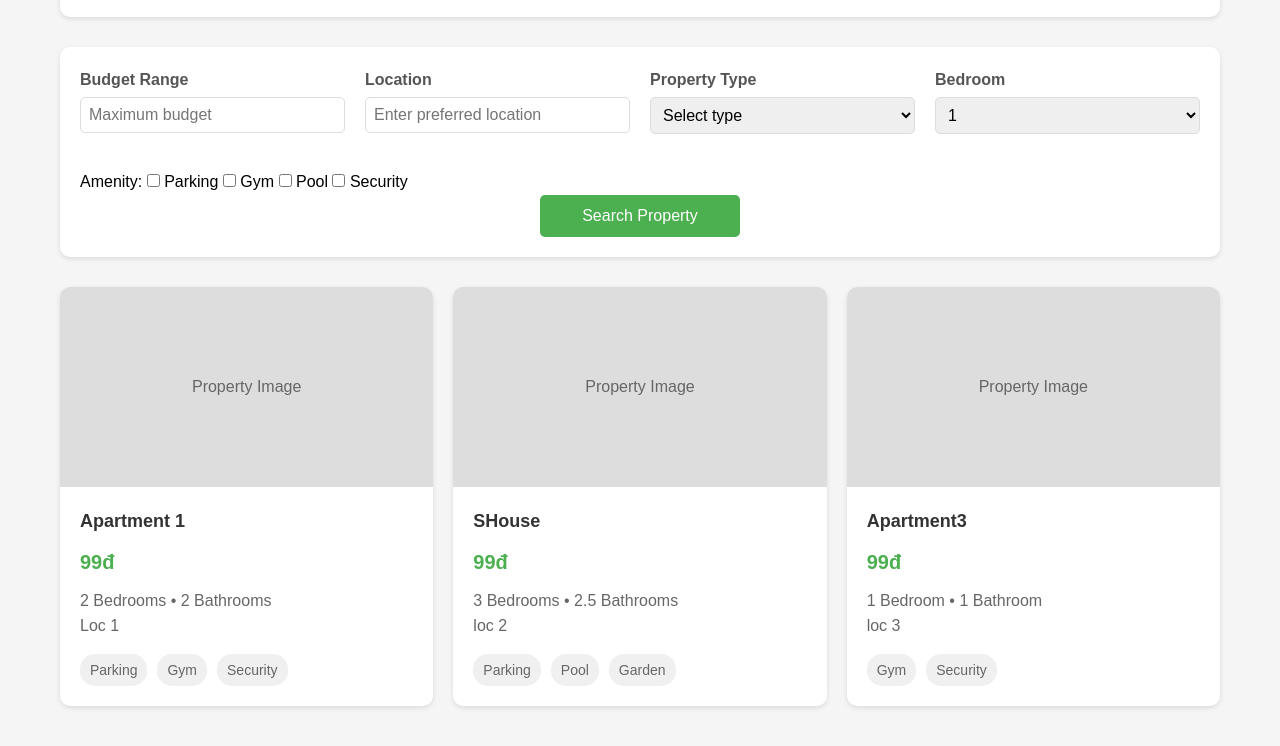
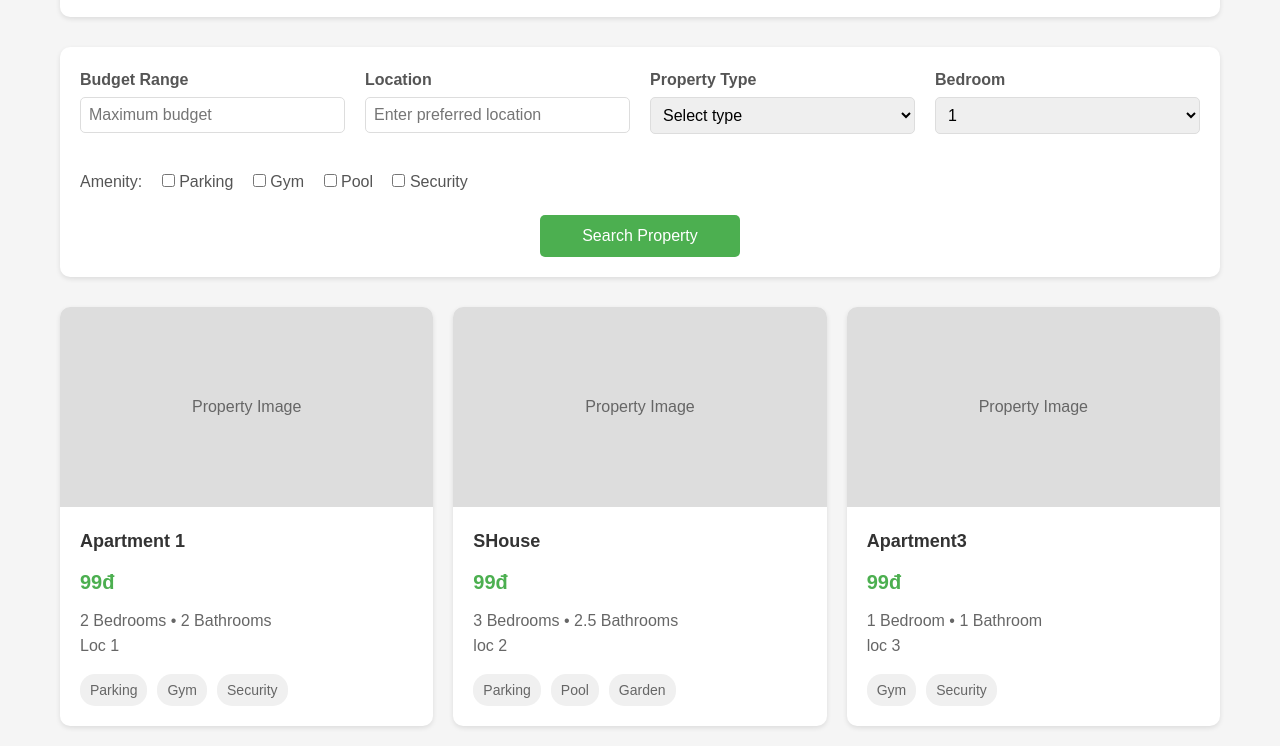
Before and after one commit to lehuuha562/ha, a plain HTML site: page index.html in a window 1280 px wide. Shown: the part 130-876 px from the top of the page. Drawn offline with Linux system fonts and the light colour scheme.

Commit message:
Update index.html

```diff
--- a/index.html
+++ b/index.html
@@ -72,11 +72,11 @@
             font-size: 16px;
         }
 
-        .amenities-group {
+        .amenity-group {
             margin-bottom: 20px;
         }
 
-        .amenities-group label {
+        .amenity-group label {
             margin-right: 15px;
             color: #555;
         }
```
